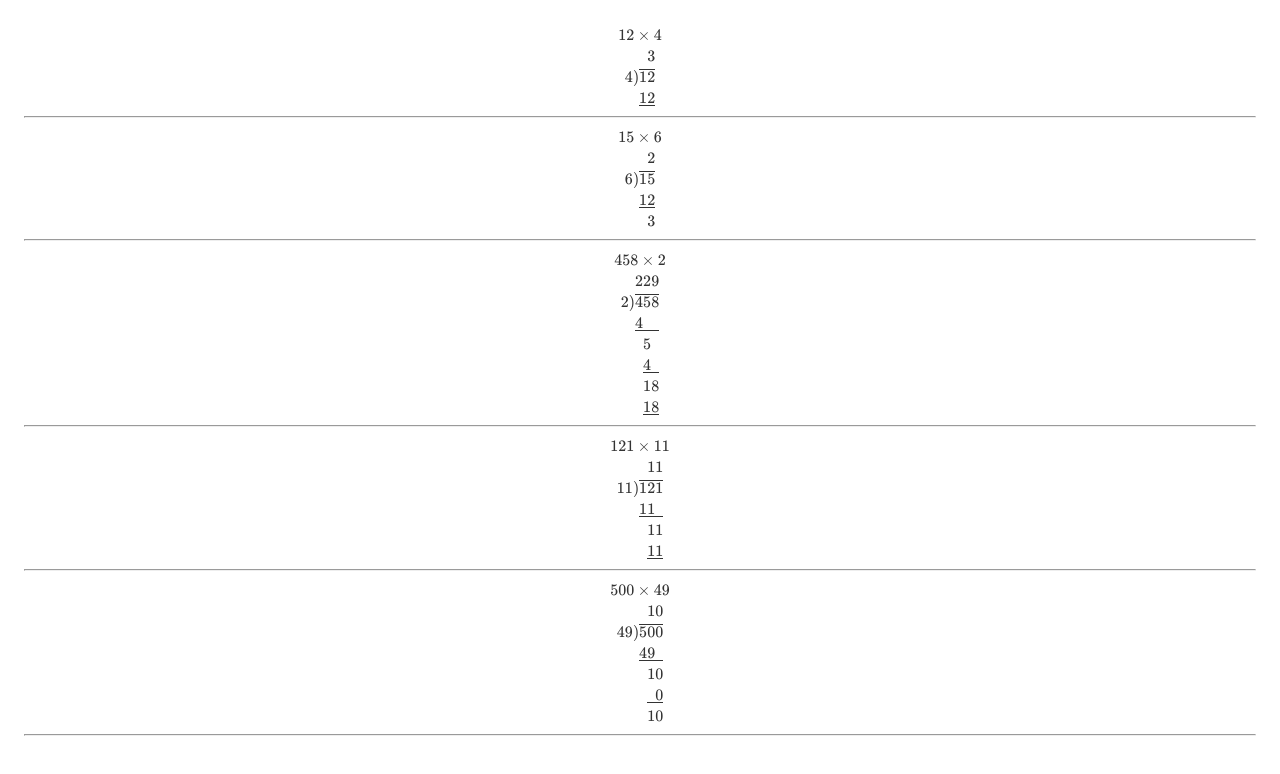
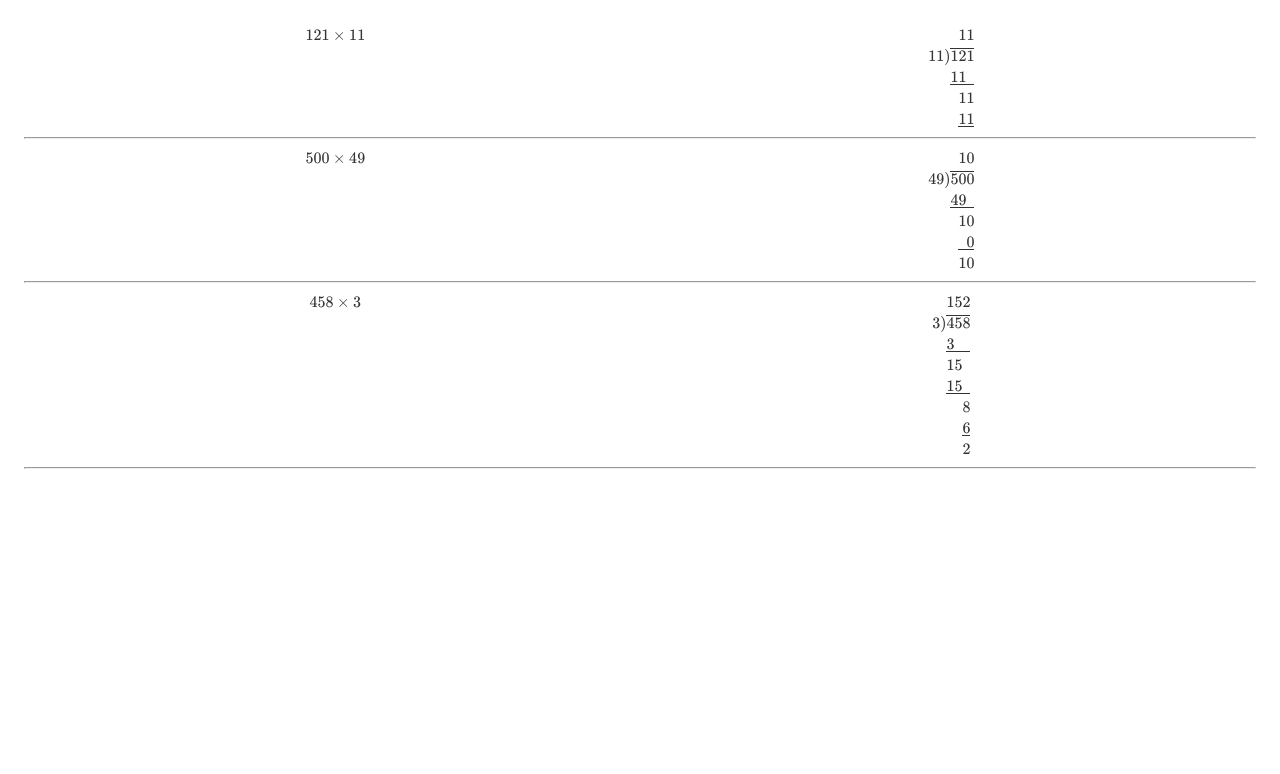
Before and after one commit to kenleung5e28/long-division-demo, a Svelte app: page / in a window 1280 px wide. Shown: the top 774 px of the page. Built offline with nearby package versions, Linux system fonts and the light colour scheme.

Commit message:
reformat

```diff
--- a/src/App.svelte
+++ b/src/App.svelte
@@ -3,11 +3,9 @@ import processMath from './processMath';
 import { division } from './arithmetic';
 
 let divnums = [
-	[12, 4],
-	[15, 6],
-	[458, 2],
 	[121, 11],
 	[500, 49],
+	[458, 3],
 ];
 
 let exprs = divnums.map(([a, b]) => processMath('$' + division(a, b) + '$'));
@@ -15,11 +13,13 @@ let exprs = divnums.map(([a, b]) => processMath('$' + division(a, b) + '$'));
 
 <main>
 	{#each exprs as expr, i}
-<div>
+	<div class="division-demo">
+		<div class="division-panel">
 			{@html processMath('$' + divnums[i][0] + ' \\times ' + divnums[i][1] + '$')}
 		</div>
-<div>
+		<div class="division-panel">
 			{@html expr}
+		</div>
 	</div>
 	<hr>
 	{/each}
@@ -38,4 +38,13 @@ let exprs = divnums.map(([a, b]) => processMath('$' + division(a, b) + '$'));
 			max-width: none;
 		}
 	}
+
+	.division-demo {
+		display: flex;
+		flex-direction: row;
+	}
+
+	.division-demo .division-panel {
+		flex: 1 1 auto;
+	}
 </style>
```
Lines whose indentation alone changed are shown as unchanged.
